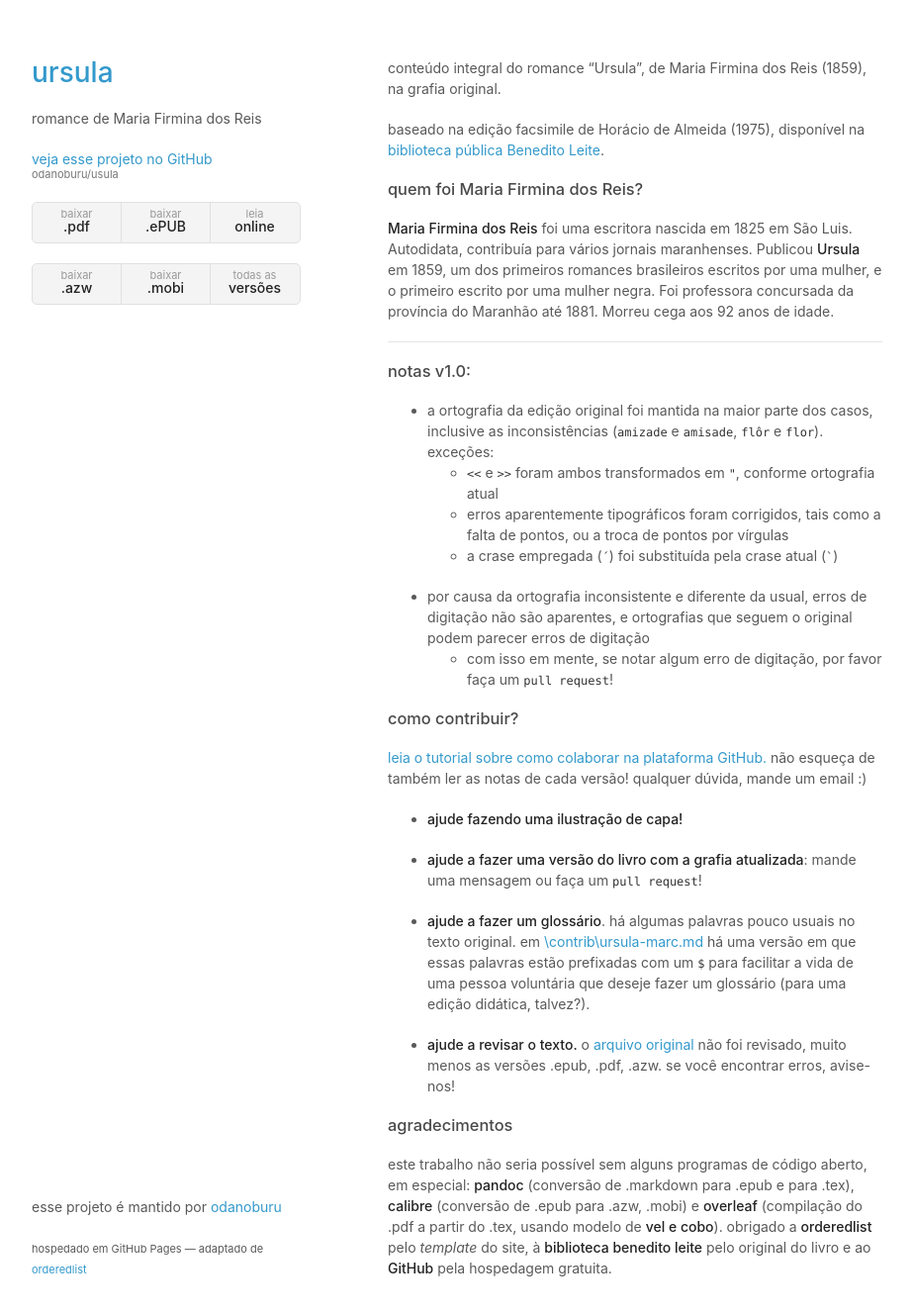
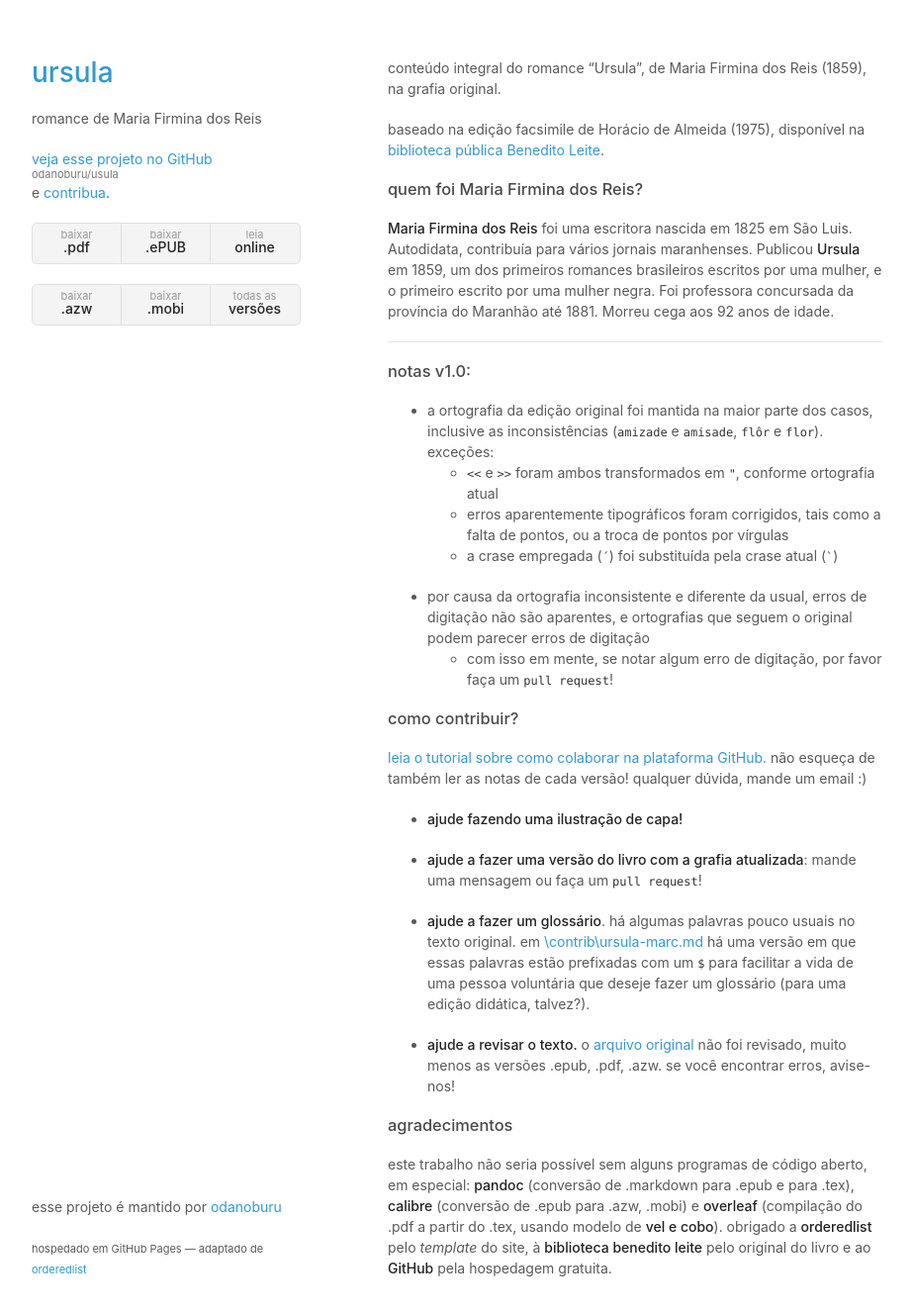
Before and after one commit to odanoburu/ursula, a Jekyll site: the page built from index.md, in a window 1280 px wide and 1362 px high. Shown: the top 1329 px of the window at 99% size, without its empty margins (178-1101 px from the left). Built offline with Jekyll 4.4.1, drawn with Linux system fonts in a browser that asks for light colours.

Commit message:
add contribuir link

```diff
--- a/_layouts/default.html
+++ b/_layouts/default.html
@@ -17,7 +17,7 @@
       <header>
 	<h1><a href="https://odanoburu.github.io/ursula/">ursula</a></h1>
         <p>romance de Maria Firmina dos Reis</p>
-        <p class="view"><a href="http://github.com/odanoburu/ursula">veja esse projeto no GitHub <small>odanoburu/usula</small></a></p>
+        <p class="view"><a href="http://github.com/odanoburu/ursula">veja esse projeto no GitHub <small>odanoburu/usula</small></a> e <a href="/contribuir">contribua</a>.</p>
         <ul>
           <li><a href="https://github.com/odanoburu/ursula/releases/download/v1.0/ursula.pdf">baixar <strong>.pdf</strong></a></li>
           <li><a href="https://github.com/odanoburu/ursula/releases/download/v1.0/ursula.epub">baixar <strong>.ePUB</strong></a></li>
```
